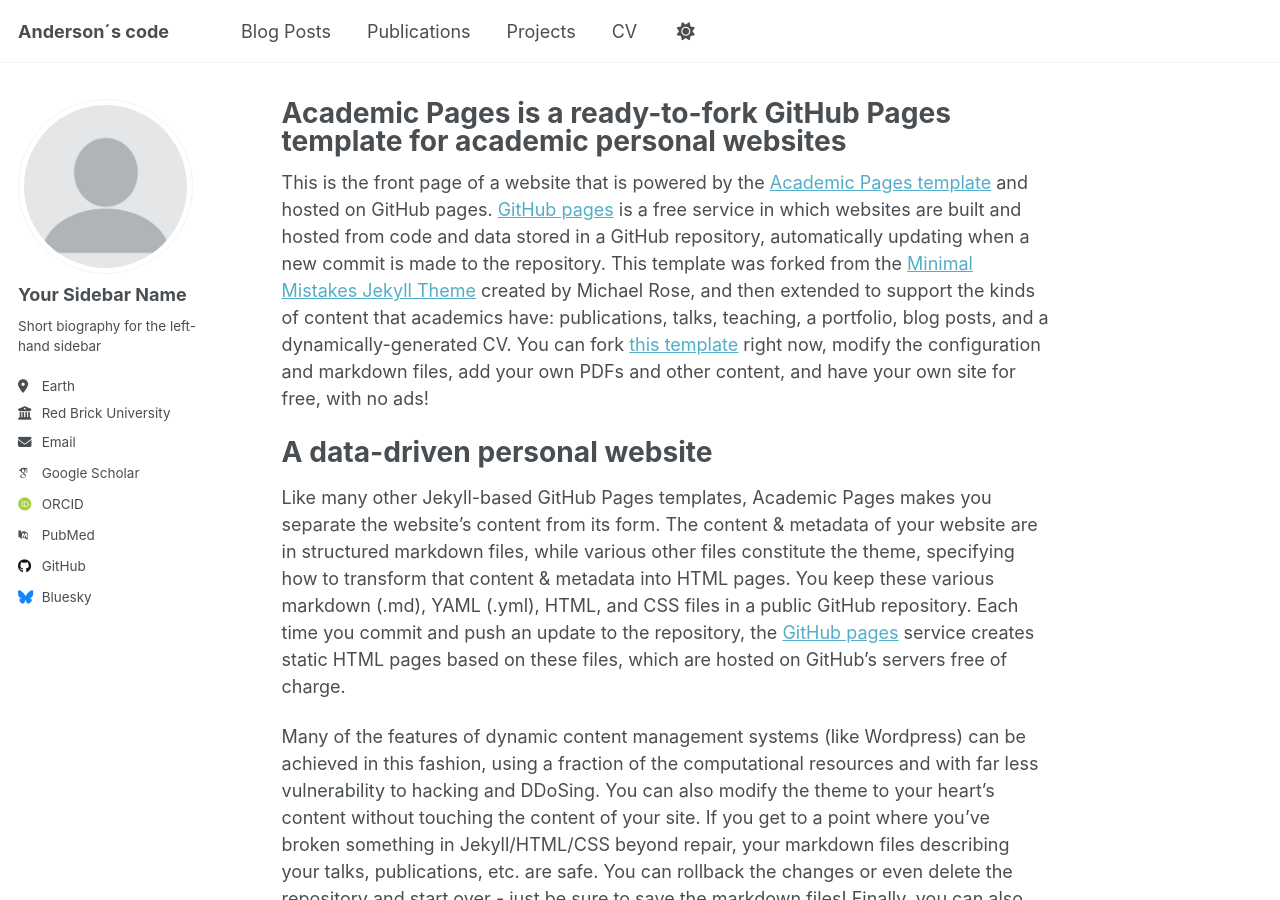
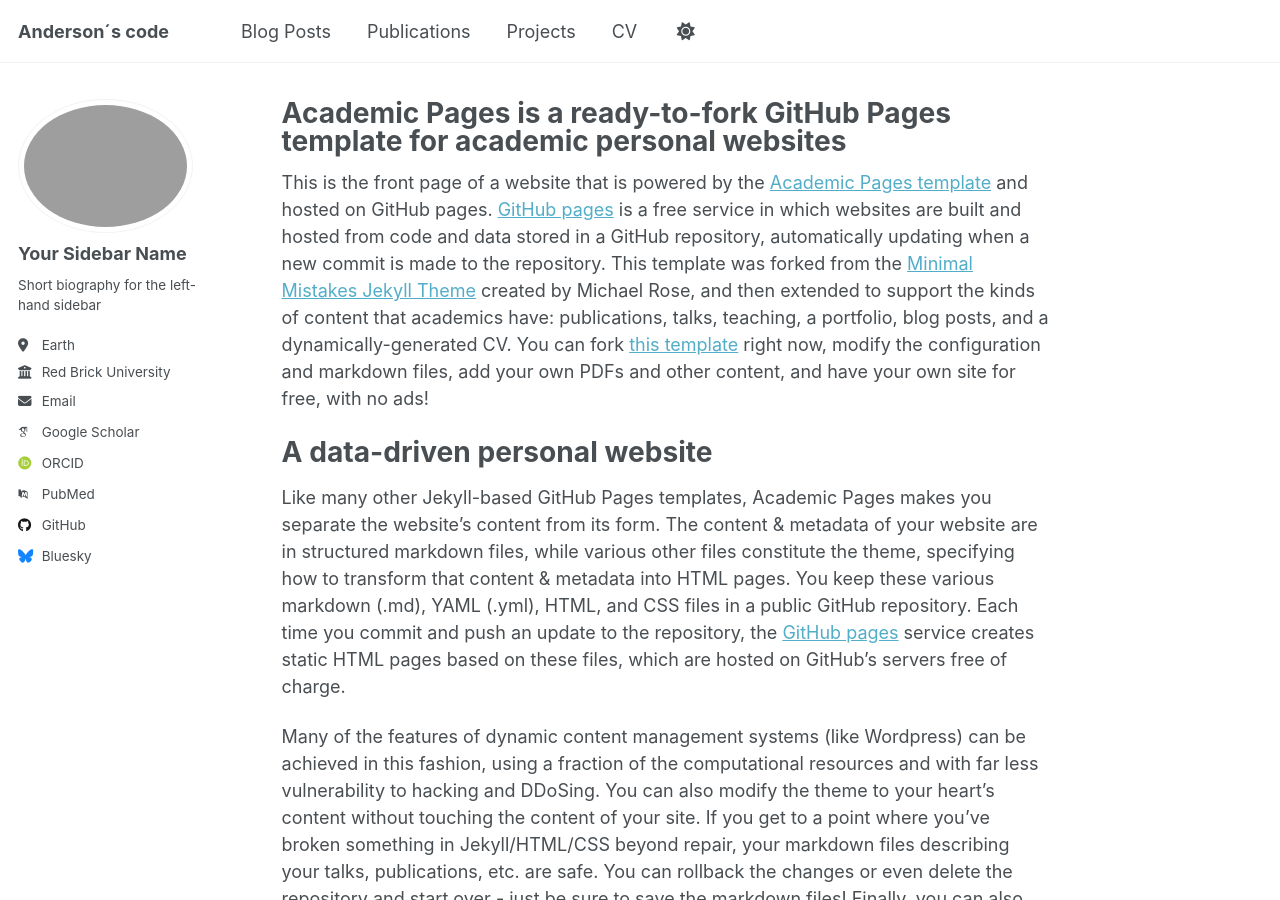
Before and after one commit to andersonmorillo/andersonmorillo.github.io, a Jekyll site: the page built from _pages/about.md, in a window 1280 px wide and 900 px high. Built offline with Jekyll 4.4.1, drawn with Linux system fonts in a browser that asks for light colours; some web fonts are replaced.

Commit message:
Update _config.yml

```diff
--- a/_config.yml
+++ b/_config.yml
@@ -22,7 +22,7 @@
 #               Additional customization can be done by editing /_includes/author-profile.html
 author:
   # Biographic information
-  avatar           : "profile.png"
+  avatar           : "anderson.png"
   name             : "Your Sidebar Name"
   pronouns         : # example: "she/her"
   bio              : "Short biography for the left-hand sidebar"
```
